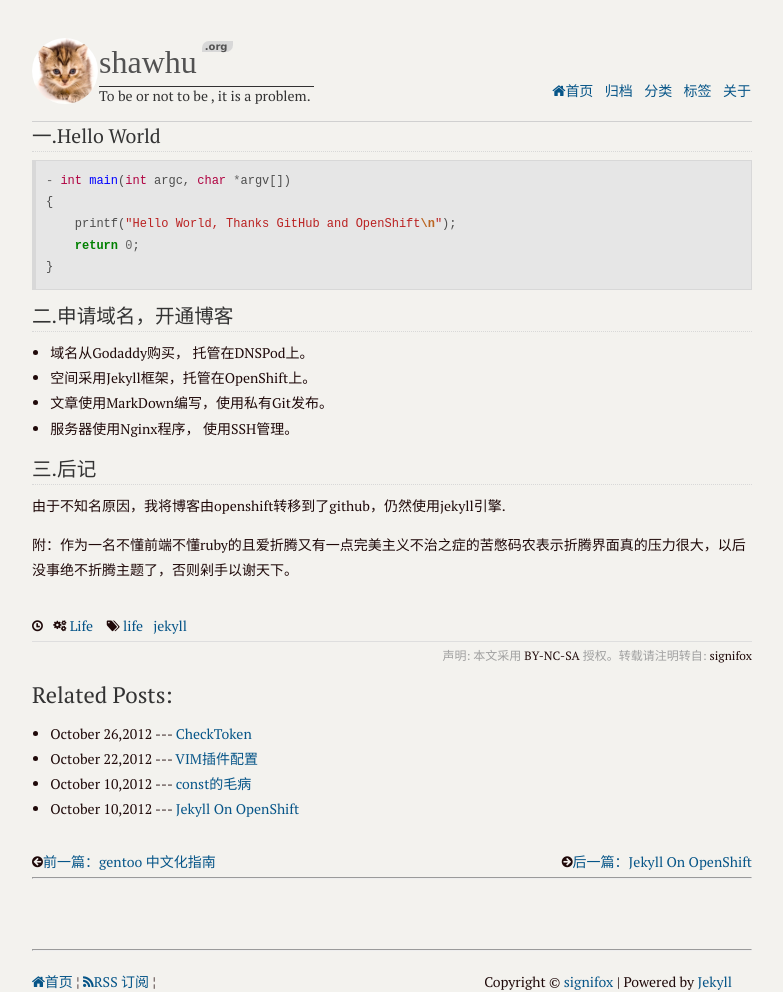
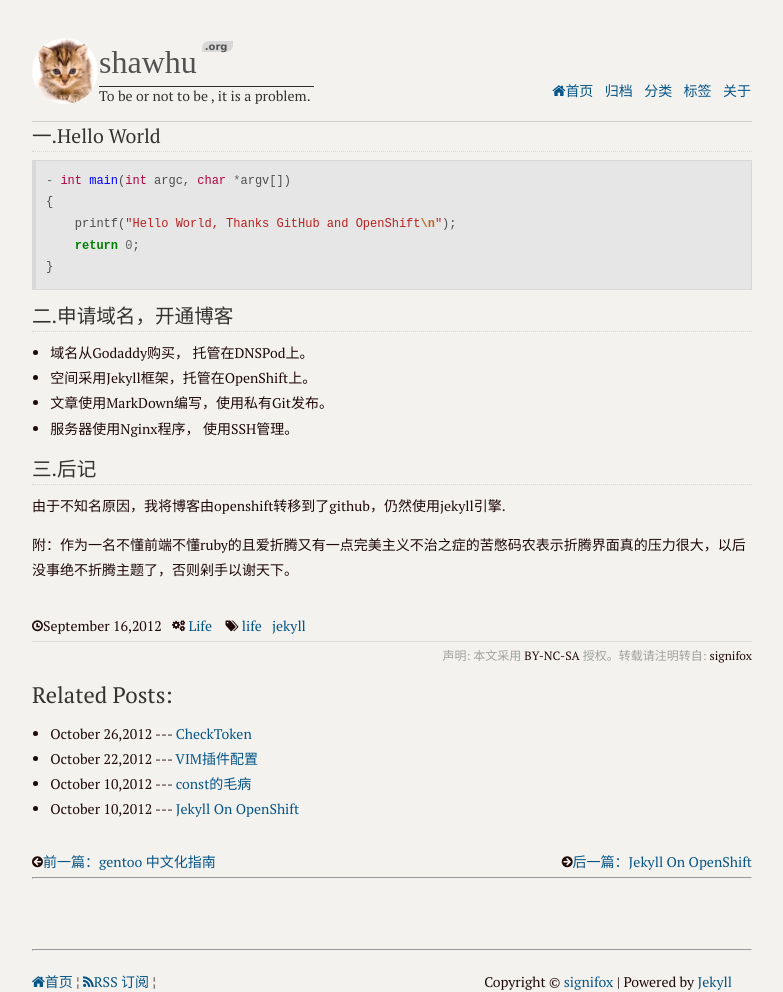
Before and after one commit to sealook/signifox.github.com, a Jekyll site: the page built from _posts/2012-09-16-hello-world.md, in a window 1280 px wide, cut to the strip 0-992 px from the top of the page. Shown: the whole strip, without its empty margins (248-1031 px from the left). Built offline with Jekyll 4.4.1, drawn with Linux system fonts in a browser that asks for light colours; Markdown is read by kramdown in place of the engine named in the settings; comment, search, counter and statistics services are not loaded.

Commit message:
Signed-off-by: signifox <signifox@gmail.com>

```diff
--- a/_layouts/post.html
+++ b/_layouts/post.html
@@ -6,7 +6,7 @@ layout: default
 {{ content }}
 </article>
 <p class="lost-pagebtn">
-<i class="icon-time"></i>{{  post.date| date: "%B %e,%Y" }} &nbsp;
+<i class="icon-time"></i>{{  page.date | date: "%B %e,%Y" }} &nbsp;
 <i class="icon-cogs"></i>
 {% for cat in page.categories %}
     <a href="/categories.html#{{ cat }}-ref" title="{{ cat }}" rel="category">{{ cat }}</a>
```
